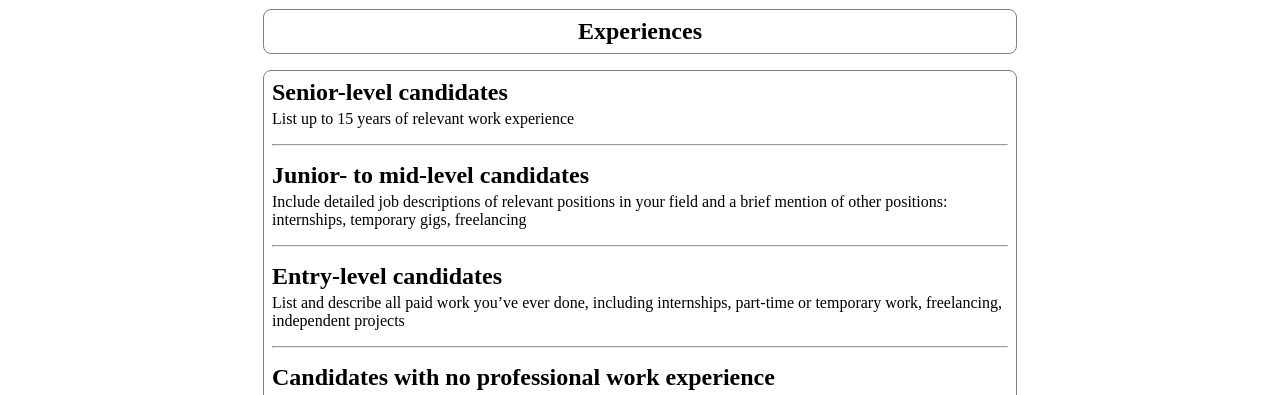
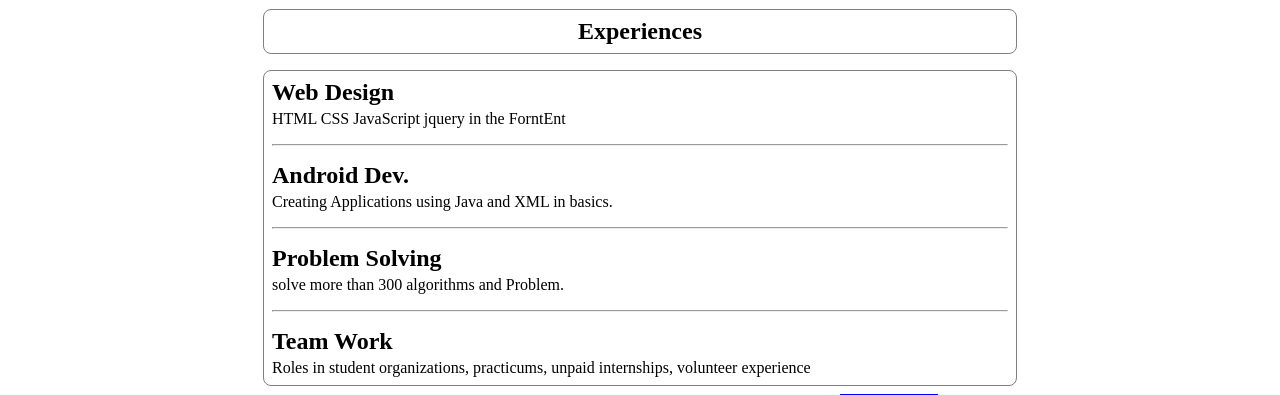
Before and after one commit to AbdouSAOUDI/TP-DAW, a plain HTML site: page experience.html in a window 1280 px wide. Shown: the part 77-472 px from the top of the page. Drawn offline with Linux system fonts and the light colour scheme.

Commit message:
update 1

```diff
--- a/experience.html
+++ b/experience.html
@@ -31,23 +31,23 @@
 <section class="experience_section">
     <div class="container border">
         <div>
-            <h2>Senior-level candidates</h2>
-            <p>List up to 15 years of relevant work experience</p>
+            <h2>Web Design</h2>
+            <p>HTML CSS JavaScript jquery in the ForntEnt</p>
         </div>
         <hr>
         <div>
-            <h2>Junior- to mid-level candidates</h2>
-            <p>Include detailed job descriptions of relevant positions in your field and a brief mention of other positions: internships, temporary gigs, freelancing</p>
+            <h2>Android Dev.</h2>
+            <p>Creating Applications using Java and XML in basics.</p>
         </div>
         <hr>
         <div>
-            <h2>Entry-level candidates</h2>
-            <p>List and describe all paid work you’ve ever done, including internships, part-time or temporary work, freelancing, independent projects</p>
+            <h2>Problem Solving</h2>
+            <p>solve more than 300 algorithms and Problem.</p>
         </div>
         <hr>
         <div>
-            <h2>Candidates with no professional work experience</h2>
-            <p>nclude all paid and unpaid work experience: roles in student organizations, practicums, unpaid internships, volunteer experience</p>
+            <h2>Team Work</h2>
+            <p>Roles in student organizations, practicums, unpaid internships, volunteer experience</p>
         </div>
 </section>
 
```
Also changed, not shown: contact.html (+5 -5 lines), index.html (+5 -6 lines).
